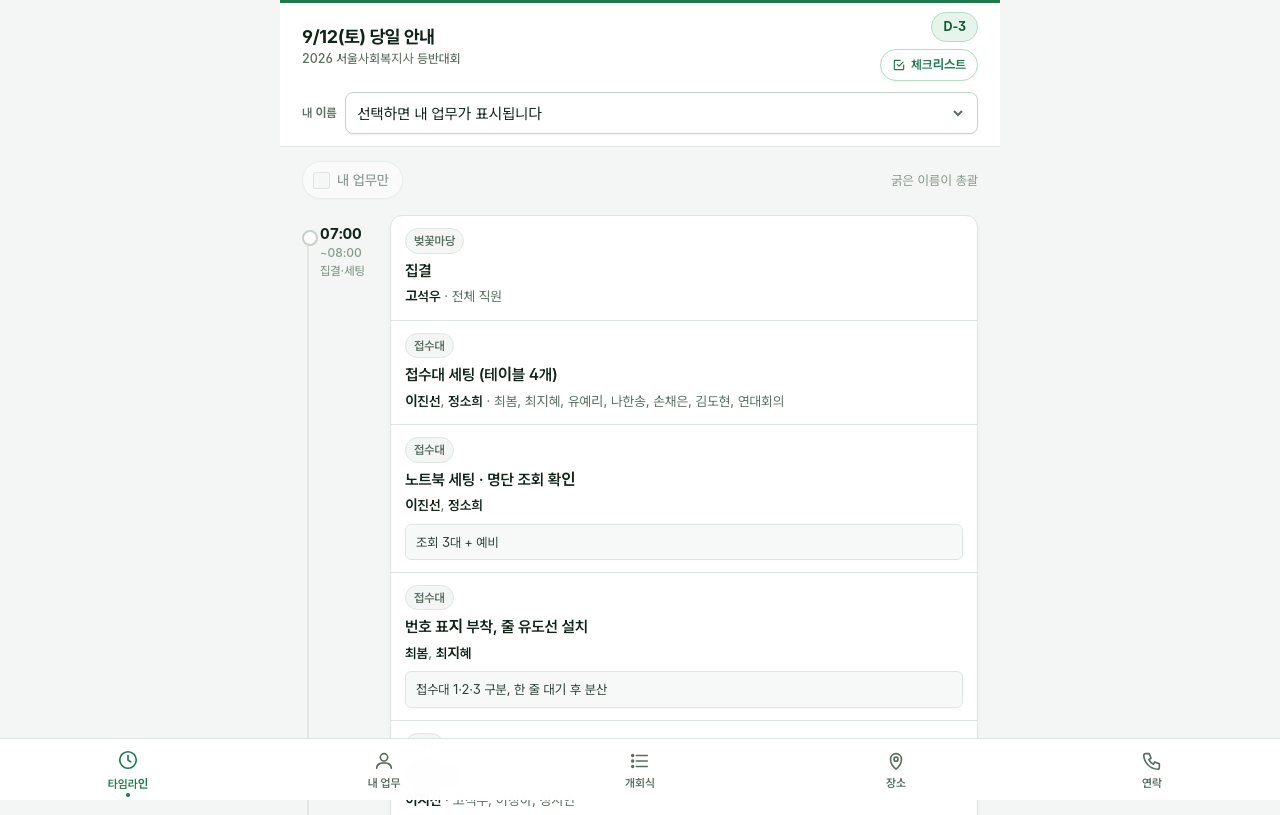
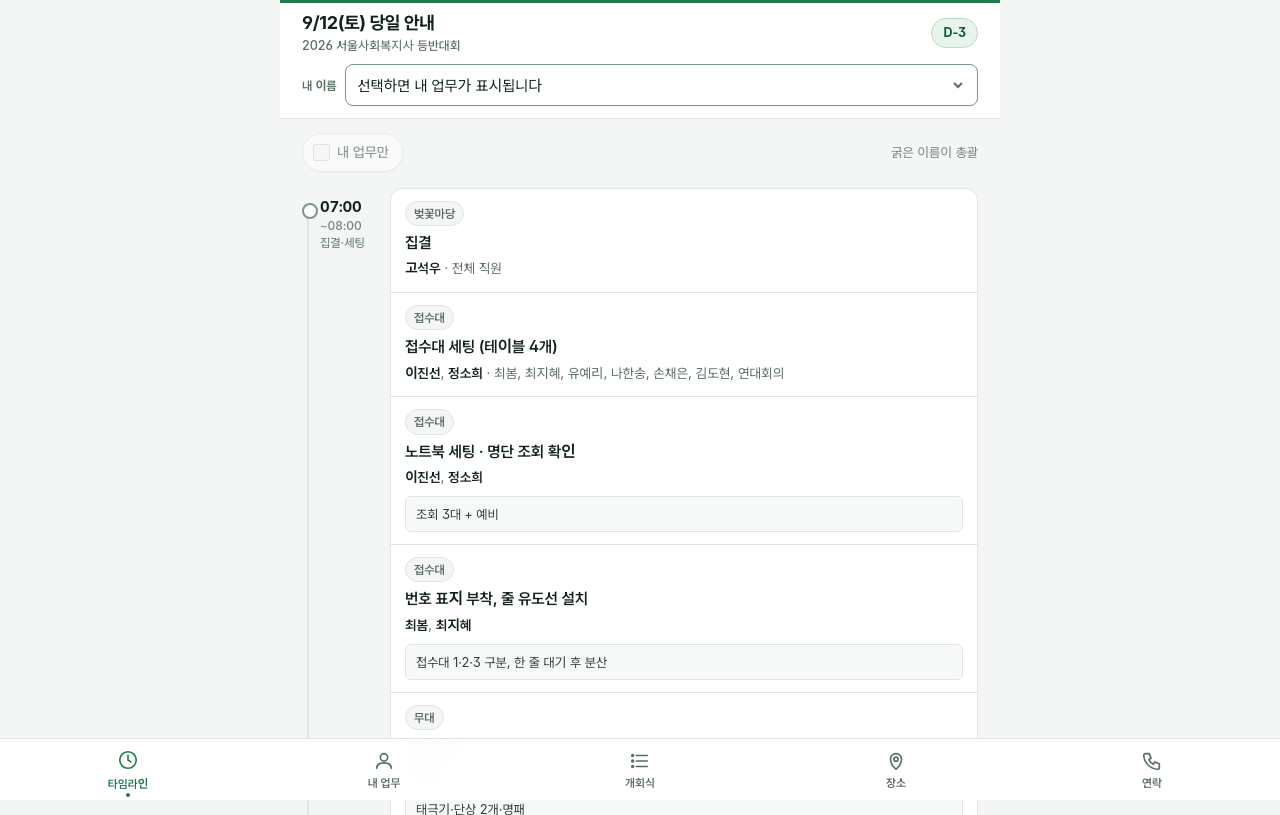
Before and after one commit to kosuk1231/checklist_climb, a plain HTML site: page public/guide.html in a window 1280 px wide. Shown: the top 815 px of the page. Drawn offline with Linux system fonts and the light colour scheme; a web font is replaced by a local one.

Commit message:
Add files via upload

```diff
--- a/public/config.js
+++ b/public/config.js
@@ -1,6 +1,6 @@
 /* Google Apps Script 웹앱 배포 URL을 여기에 붙여넣으세요.
    비워두면 데모 모드로 동작합니다(체크가 저장되지 않고 새로고침 시 초기화). */
-window.CHECKLIST_API = "https://script.google.com/macros/s/AKfycbw4nfdgwzjtOamYHVecD8c8WPUBB7ULUrrbIwIOGROlm0CI6fTXTxWGZR9tqVnzStTK/exec";
+window.CHECKLIST_API = "";
 
 /* 스프레드시트 바로가기(선택) */
 window.CHECKLIST_SHEET_URL =
--- a/public/guide.html
+++ b/public/guide.html
@@ -16,11 +16,6 @@ section[data-view].on{display:block}
 html{scroll-padding-top:150px}
 .dday{display:inline-flex;flex-direction:column;align-items:flex-end;gap:3px}
 .dday small{font-size:11.5px;color:var(--faint);font-weight:500}
-.hdr-right{display:flex;flex-direction:column;align-items:flex-end;gap:7px}
-.backlink{display:inline-flex;align-items:center;gap:5px;font-size:12.5px;font-weight:600;color:var(--accent);text-decoration:none;background:var(--card);border:1px solid var(--accent-line);border-radius:999px;padding:5px 11px;white-space:nowrap;box-shadow:var(--shadow)}
-.backlink:hover{background:var(--accent-soft)}
-.backlink svg{width:14px;height:14px;stroke:currentColor;fill:none;stroke-width:2;stroke-linecap:round;stroke-linejoin:round}
-.backlink:focus-visible{outline:2px solid var(--accent);outline-offset:2px}
 .nav{grid-template-columns:repeat(5,1fr)}
 
 
@@ -139,13 +134,7 @@ section[data-view].on{display:block}
   <header class="hdr">
     <div class="brand">
       <h1>9/12(토) 당일 안내<span>2026 서울사회복지사 등반대회</span></h1>
-      <div class="hdr-right">
-        <div class="dday" id="dday"></div>
-        <a class="backlink" href="./">
-          <svg viewBox="0 0 24 24"><path d="M9 11l3 3 7-7"/><path d="M20 12v7a1 1 0 0 1-1 1H5a1 1 0 0 1-1-1V5a1 1 0 0 1 1-1h9"/></svg>
-          체크리스트
-        </a>
-      </div>
+      <div class="dday" id="dday"></div>
     </div>
     <div class="mebar">
       <label for="me">내 이름</label>
--- a/public/theme.css
+++ b/public/theme.css
@@ -8,14 +8,14 @@
   --bg:#f3f6f4;
   --card:#ffffff;
   --card-2:#f6f9f7;
-  --line:#dfe6e1;
-  --line-2:#c5d1c9;
+  --line:#dfe6e1;   /* 구획 구분선 — 장식용, 대비 기준 없음 */
+  --line-2:#7f9488; /* 입력·버튼 테두리 — WCAG 1.4.11 비텍스트 3:1 충족 */
 
   /* 글자 — 숲 잉크 계열, 대비 충분히 */
   --ink:#12231a;
   --text:#2f4238;
   --muted:#5a6d61;
-  --faint:#889a8e;
+  --faint:#74867a;
 
   /* 강조 — 등반대회 그린 */
   --accent:#1e7a4b;
@@ -34,8 +34,8 @@
 
   /* 체크리스트 3단계 */
   --s0:#2563eb;  --s0-soft:#eef4ff;
-  --s1:#d97706;  --s1-soft:#fff8ea;
-  --s2:#dc2626;  --s2-soft:#fef2f2;
+  --s1:#a75607;  --s1-soft:#fff8ea;
+  --s2:#bf1b1b;  --s2-soft:#fef2f2;
 
   --shadow:0 1px 2px rgba(18,35,26,.05);
   --r:12px; --r-sm:8px;
```
